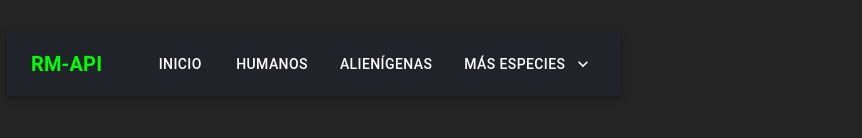
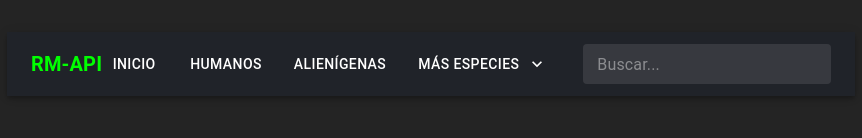
Before and after one commit to dialejo24/RickYmortyAPI, a React (Vite) app: page / in a window 1280 px wide. Shown: the top 138 px of the page, without its empty margins (25-887 px from the left). Built offline with nearby package versions, Linux system fonts and the light colour scheme; no server answers.

Commit message:
Agregar input de busqueda

```diff
--- a/src/componentes/Navegacion/Navegacion.jsx
+++ b/src/componentes/Navegacion/Navegacion.jsx
@@ -14,17 +14,21 @@ import {
   ListItem,
   ListItemButton,
   ListItemText,
-  Collapse
+  Collapse,
+  TextField,
+  InputAdornment
 } from '@mui/material';
 import MenuIcon from '@mui/icons-material/Menu';
 import KeyboardArrowDownIcon from '@mui/icons-material/KeyboardArrowDown';
 import ExpandLess from '@mui/icons-material/ExpandLess';
 import ExpandMore from '@mui/icons-material/ExpandMore';
+import SearchIcon from '@mui/icons-material/Search';
 
 const Navegacion = () => {
   const [anclaMenu, setAnclaMenu] = useState(null);
   const [movilAbierto, setMovilAbierto] = useState(false);
   const [submenuAbierto, setSubmenuAbierto] = useState(false);
+  const [terminoBusqueda, setTerminoBusqueda] = useState('');
   const navegar = useNavigate();
 
   const abierto = Boolean(anclaMenu);
@@ -52,6 +56,43 @@ const Navegacion = () => {
     setSubmenuAbierto(!submenuAbierto);
   };
 
+  const manejarBusqueda = (evento) => {
+    evento.preventDefault();
+    if (terminoBusqueda.trim()) {
+      navegar(`/?nombre=${terminoBusqueda.trim()}`);
+      setTerminoBusqueda('');
+      if (movilAbierto) setMovilAbierto(false);
+    }
+  };
+
+  const buscador = (
+    <Box component="form" onSubmit={manejarBusqueda} sx={{ ml: { xs: 0, sm: 2 }, mt: { xs: 2, sm: 0 } }}>
+      <TextField
+        size="small"
+        placeholder="Buscar..."
+        value={terminoBusqueda}
+        onChange={(e) => setTerminoBusqueda(e.target.value)}
+        sx={{
+          backgroundColor: 'rgba(255, 255, 255, 0.1)',
+          borderRadius: 1,
+          '& .MuiOutlinedInput-root': {
+            color: 'white',
+            '& fieldset': { borderColor: 'transparent' },
+            '&:hover fieldset': { borderColor: '#00ff00' },
+            '&.Mui-focused fieldset': { borderColor: '#00ff00' },
+          }
+        }}
+        InputProps={{
+          startAdornment: (
+            <InputAdornment position="start">
+              <SearchIcon sx={{ color: '#9e9e9e' }} />
+            </InputAdornment>
+          ),
+        }}
+      />
+    </Box>
+  );
+
   const itemsNavegacion = (
     <>
       <Button component={Link} to="/" color="inherit" sx={{ '&:hover': { color: '#00ff00' } }}>Inicio</Button>
@@ -77,15 +118,17 @@ const Navegacion = () => {
         <MenuItem onClick={() => manejarClickEspecie('cronenberg')}>Cronenberg</MenuItem>
         <MenuItem onClick={() => manejarClickEspecie('unknown')}>Desconocido</MenuItem>
       </Menu>
+      {buscador}
     </>
   );
 
   const contenidoMenuMovil = (
-    <Box sx={{ width: 250, backgroundColor: '#202329', height: '100%', color: 'white' }}>
-      <Typography variant="h6" sx={{ p: 2, color: '#00ff00', fontWeight: 'bold' }}>
+    <Box sx={{ width: 250, backgroundColor: '#202329', height: '100%', color: 'white', p: 2 }}>
+      <Typography variant="h6" sx={{ mb: 2, color: '#00ff00', fontWeight: 'bold' }}>
         RM-API
       </Typography>
-      <List>
+      {buscador}
+      <List sx={{ mt: 2 }}>
         <ListItem disablePadding>
           <ListItemButton component={Link} to="/" onClick={manejarAlternarMovil}>
             <ListItemText primary="Inicio" />
--- a/src/paginas/Inicio/Inicio.jsx
+++ b/src/paginas/Inicio/Inicio.jsx
@@ -13,12 +13,13 @@ const Inicio = () => {
   const [totalPaginas, setTotalPaginas] = useState(0);
 
   const paginaActual = parseInt(searchParams.get('pagina')) || 1;
+  const nombreBusqueda = searchParams.get('nombre') || '';
 
-  const obtenerPersonajes = async (numeroPagina, filtroEspecie) => {
+  const obtenerPersonajes = async (numeroPagina, filtroEspecie, filtroNombre) => {
     setCargando(true);
     try {
       const valorEspecie = filtroEspecie || '';
-      const url = `https://rickandmortyapi.com/api/character?page=${numeroPagina}&species=${valorEspecie}`;
+      const url = `https://rickandmortyapi.com/api/character?page=${numeroPagina}&species=${valorEspecie}&name=${filtroNombre}`;
       const respuesta = await fetch(url);
       const datos = await respuesta.json();
 
@@ -39,23 +40,27 @@ const Inicio = () => {
   };
 
   useEffect(() => {
-    if (searchParams.get('pagina')) {
+    if (searchParams.get('pagina') && !searchParams.get('nombre')) {
       setSearchParams({});
     }
   }, [especie, setSearchParams]);
 
   useEffect(() => {
-    obtenerPersonajes(paginaActual, especie);
-  }, [paginaActual, especie]);
+    obtenerPersonajes(paginaActual, especie, nombreBusqueda);
+  }, [paginaActual, especie, nombreBusqueda]);
 
   const manejarCambioPagina = (evento, valor) => {
-    setSearchParams({ pagina: valor });
+    const nuevosParams = { pagina: valor };
+    if (nombreBusqueda) nuevosParams.nombre = nombreBusqueda;
+    setSearchParams(nuevosParams);
     window.scrollTo({ top: 0, behavior: 'smooth' });
   };
 
-  const tituloSeccion = especie
-    ? `Personajes: ${especie.charAt(0).toUpperCase() + especie.slice(1)}`
-    : 'Todos los Personajes';
+  const tituloSeccion = nombreBusqueda
+    ? `Resultados para: ${nombreBusqueda}`
+    : especie
+      ? `Personajes: ${especie.charAt(0).toUpperCase() + especie.slice(1)}`
+      : 'Todos los Personajes';
 
   return (
     <Container maxWidth="xl" className="inicio-contenedor">
```
